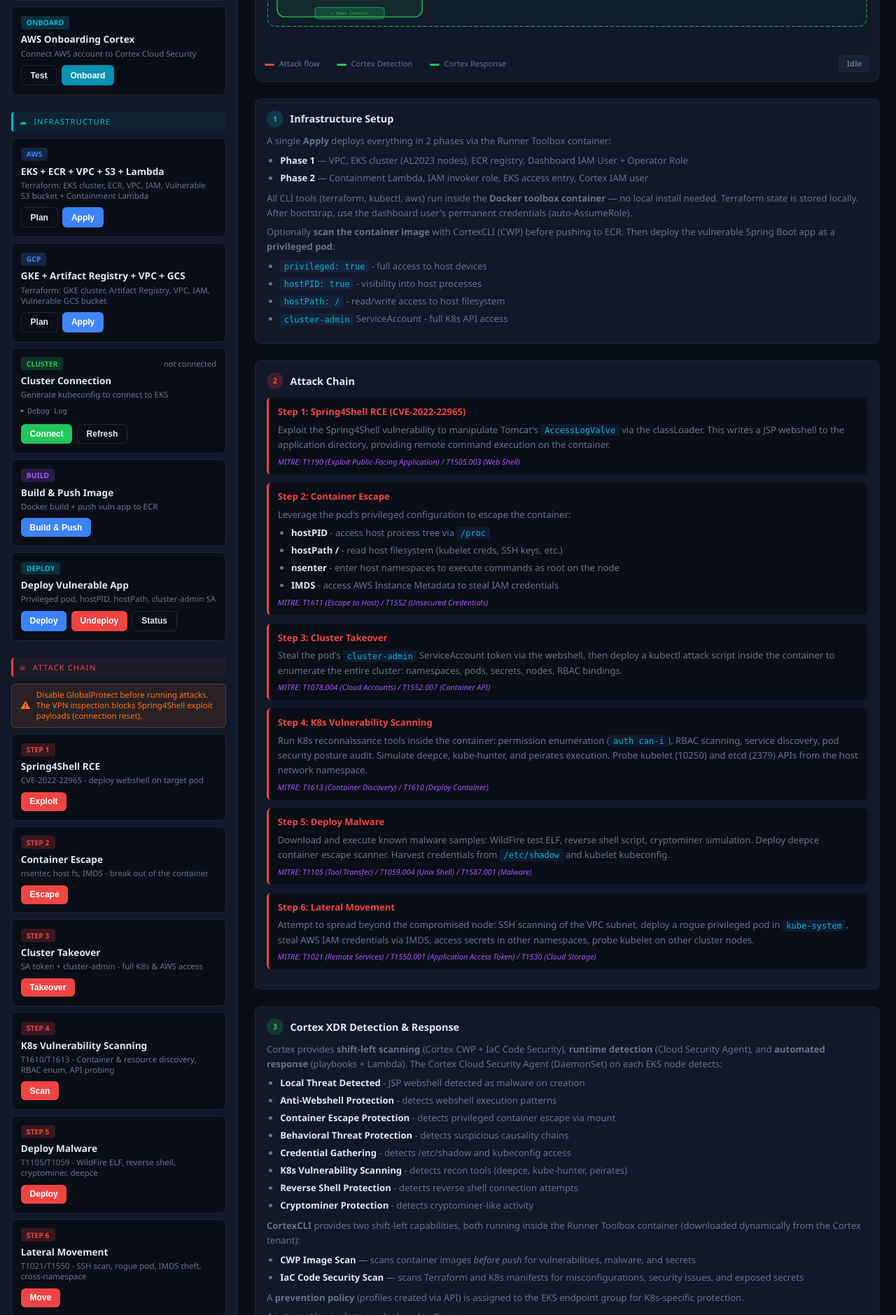
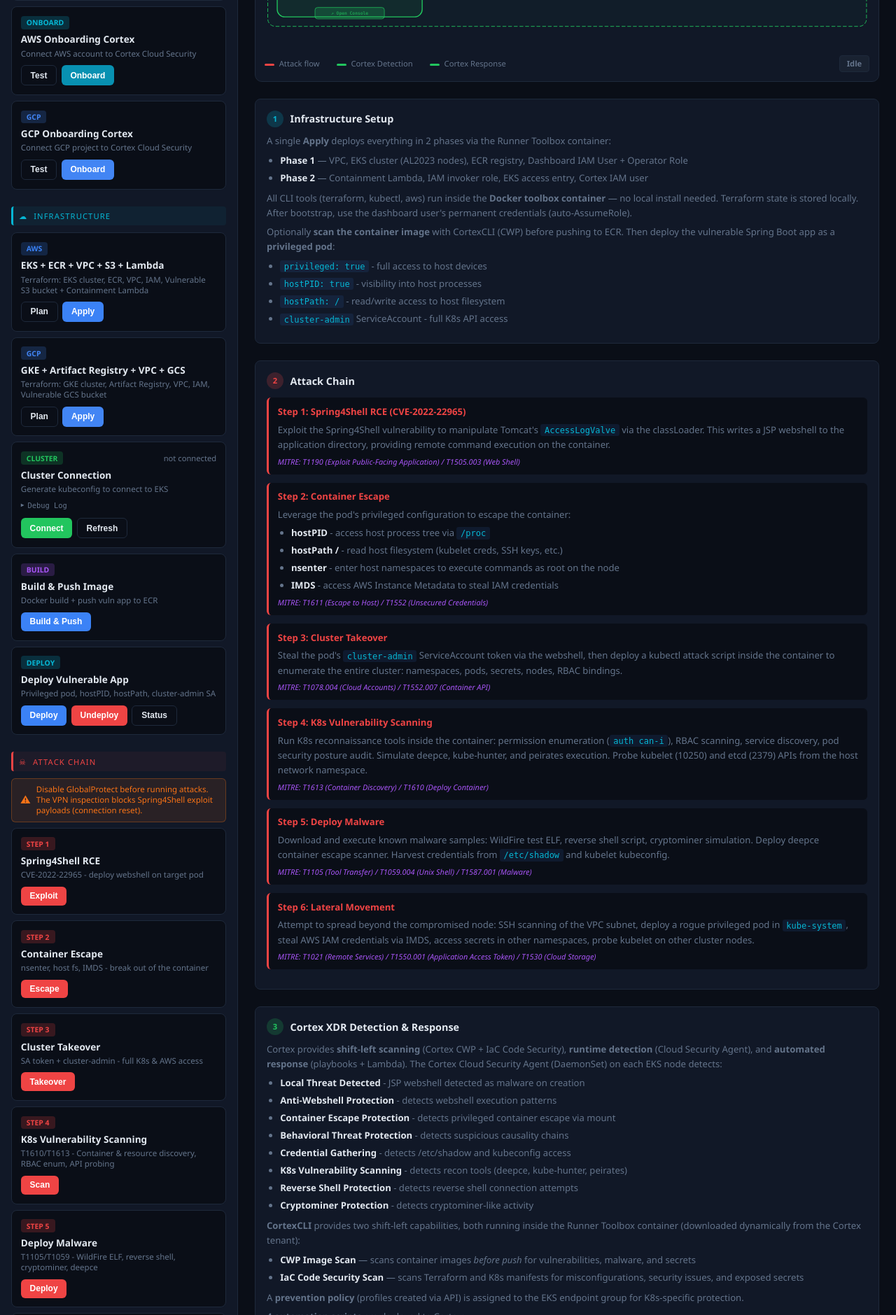
Before and after one commit to cortex-cloud-demo/K8s-Container-Escape-Demo, a Flask app: page / in a window 1280 px wide. Shown: the part 764-2643 px from the top of the page at 70% size. Run offline with Flask 3, Linux system fonts and the light colour scheme; some libraries are stand-ins or nearby versions.

Commit message:
GCP Cortex Onboarding

```diff
--- a/dashboard/app.py
+++ b/dashboard/app.py
@@ -3728,6 +3728,270 @@
     return jsonify({"status": "ok", "task_id": task_id})
 
 
+# ─── GCP Onboarding ───────────────────────────────────────────────────────────
+
+
+@app.route("/api/onboarding/gcp/status", methods=["GET"])
+def onboarding_gcp_status():
+    """Check if the current GCP project is already onboarded in Cortex Cloud."""
+    if not cortex_settings.get("api_key"):
+        return jsonify({"status": "error", "message": "Cortex credentials not configured."}), 400
+
+    project_id = gcp_credentials.get("project_id", "")
+    if not project_id:
+        return jsonify({"status": "error", "message": "GCP project_id not configured. Add GCP credentials first."}), 400
+
+    list_payload = {
+        "request_data": {
+            "filter_data": {
+                "sort": [{"FIELD": "STATUS", "ORDER": "DESC"}],
+                "paging": {"from": 0, "to": 50},
+                "filter": {
+                    "AND": [
+                        {"SEARCH_FIELD": "CLOUD_PROVIDER", "SEARCH_TYPE": "EQ", "SEARCH_VALUE": "GCP"}
+                    ]
+                },
+            }
+        }
+    }
+    list_result, list_code = cortex_json_request("/public_api/v1/cloud_onboarding/get_instances", list_payload)
+    if list_code != 200:
+        return jsonify(list_result), list_code
+
+    try:
+        instances = json.loads(list_result.get("response", "{}")).get("reply", {}).get("DATA", [])
+    except Exception:
+        return jsonify({"status": "error", "message": "Failed to parse get_instances response."}), 500
+
+    matched_instance = None
+    matched_account = None
+
+    for inst in instances:
+        inst_id = inst.get("instance_id", "")
+        if not inst_id:
+            continue
+
+        accounts_payload = {
+            "request_data": {
+                "instance_id": inst_id,
+                "filter_data": {
+                    "sort": [{"FIELD": "STATUS", "ORDER": "DESC"}],
+                    "paging": {"from": 0, "to": 50},
+                    "filter": {
+                        "AND": [
+                            {"SEARCH_FIELD": "CLOUD_ACCOUNT_ID", "SEARCH_TYPE": "EQ", "SEARCH_VALUE": project_id}
+                        ]
+                    },
+                },
+            }
+        }
+        acc_result, acc_code = cortex_json_request("/public_api/v1/cloud_onboarding/get_accounts", accounts_payload)
+        if acc_code != 200:
+            continue
+        try:
+            accounts_data = json.loads(acc_result.get("response", "{}")).get("reply", {}).get("DATA", [])
+        except Exception:
+            continue
+
+        if accounts_data:
+            matched_instance = inst
+            matched_account = accounts_data[0]
+            break
+
+    return jsonify({
+        "status": "ok",
+        "project_id": project_id,
+        "onboarded": matched_instance is not None,
+        "instance": matched_instance,
+        "account": matched_account,
+        "total_gcp_instances": len(instances),
+    })
+
+
+@app.route("/api/onboarding/gcp", methods=["POST"])
+def onboarding_gcp():
+    """Onboard GCP project to Cortex Cloud Security.
+
+    Calls create_instance_template, downloads the Terraform template, and
+    applies it inside the toolbox container (which already has GCP credentials).
+    """
+    if not cortex_settings.get("api_key"):
+        return jsonify({"status": "error", "message": "Cortex credentials not configured."}), 400
+
+    project_id = gcp_credentials.get("project_id", "")
+    region = gcp_credentials.get("region") or "europe-west1"
+
+    if not project_id:
+        return jsonify({"status": "error", "message": "GCP project_id not configured. Add GCP credentials first."}), 400
+
+    instance_name = f"GCP-{project_id}"
+
+    payload = {
+        "request_data": {
+            "scope": "ACCOUNT",
+            "scan_mode": "MANAGED",
+            "instance_name": instance_name,
+            "cloud_provider": "GCP",
+            "cloud_partition": "COMMERCIAL",
+            "custom_resources_tags": [],
+            "collection_configuration": {
+                "audit_logs": {
+                    "enabled": True,
+                    "collection_method": "AUTOMATED",
+                }
+            },
+            "scope_modifications": {
+                "regions": {"enabled": False},
+            },
+            "additional_capabilities": {
+                "xsiam_analytics": True,
+                "data_security_posture_management": True,
+                "registry_scanning": True,
+                "registry_scanning_options": {"type": "GCR"},
+                "serverless_scanning": True,
+                "agentless_disk_scanning": True,
+            },
+        }
+    }
+
+    result, status_code = cortex_json_request(
+        "/public_api/v1/cloud_onboarding/create_instance_template", payload
+    )
+
+    if status_code != 200:
+        return jsonify(result), status_code
+
+    raw_response = result.get("response", "{}")
+    try:
+        resp_data = json.loads(raw_response)
+        reply = resp_data.get("reply", {})
+        automated = reply.get("automated", {})
+        manual = reply.get("manual", {})
+        template_url = (
+            automated.get("link") or
+            manual.get("TF") or
+            manual.get("link") or
+            reply.get("link") or ""
+        )
+        tracking_guid = (
+            automated.get("tracking_guid") or
+            manual.get("tracking_guid") or
+            reply.get("tracking_guid") or ""
+        )
+    except Exception as e:
+        return jsonify({"status": "error", "message": f"Failed to parse Cortex API response: {e}", "raw": raw_response[:2000]}), 500
+
+    if not template_url:
+        return jsonify({
+            "status": "error",
+            "message": "Cortex API returned no template link.",
+            "raw": raw_response[:2000],
+        }), 500
+
+    work_dir = "/tmp/cortex-gcp-onboarding"
+    apis_dir = "/tmp/cortex-gcp-enable-apis"
+
+    script = f"""set -e
+echo "=========================================================="
+echo "  Cortex Cloud Onboarding — GCP"
+echo "=========================================================="
+echo "Project  : {project_id}"
+echo "Region   : {region}"
+echo "Tracking : {tracking_guid}"
+echo ""
+
+echo "=========================================================="
+echo "  STEP 0: Enable required GCP APIs"
+echo "=========================================================="
+rm -rf {apis_dir}
+mkdir -p {apis_dir}
+cat > {apis_dir}/main.tf << 'TFEOF'
+terraform {{
+  required_providers {{
+    google = {{
+      source  = "hashicorp/google"
+      version = "~> 6.0"
+    }}
+  }}
+}}
+variable "project_id" {{ type = string }}
+resource "google_project_service" "apis" {{
+  for_each = toset([
+    "logging.googleapis.com",
+    "pubsub.googleapis.com",
+    "iam.googleapis.com",
+    "cloudresourcemanager.googleapis.com",
+    "compute.googleapis.com",
+    "cloudfunctions.googleapis.com",
+    "artifactregistry.googleapis.com",
+    "container.googleapis.com",
+    "cloudkms.googleapis.com",
+    "sqladmin.googleapis.com",
+    "storage.googleapis.com",
+  ])
+  project            = var.project_id
+  service            = each.value
+  disable_on_destroy = false
+}}
+TFEOF
+cd {apis_dir}
+terraform init -input=false -no-color
+terraform apply -var="project_id={project_id}" -auto-approve -no-color
+echo "  APIs enabled. Waiting 15s for propagation..."
+sleep 15
+echo ""
+
+echo "==> Downloading Cortex GCP onboarding template..."
+mkdir -p {work_dir}
+cd {work_dir}
+
+curl -sfL -o template.tar.gz "{template_url}"
+echo "  Download complete."
+echo ""
+
+echo "==> Extracting template (tar.gz)..."
+tar -xzvf template.tar.gz
+rm template.tar.gz
+echo "  (Existing terraform state preserved if present)"
+echo ""
+
+echo "==> Template contents:"
+ls -la
+echo ""
+
+echo "=========================================================="
+echo "  Running: terraform init"
+echo "=========================================================="
+terraform init -input=false
+
+echo ""
+echo "=========================================================="
+echo "  Running: terraform apply --var-file=template_params.tfvars"
+echo "=========================================================="
+if [ -f template_params.tfvars ]; then
+  terraform apply --var-file=template_params.tfvars -var="project_id={project_id}" -auto-approve -no-color
+else
+  echo "  Warning: template_params.tfvars not found — applying without var file"
+  terraform apply -var="project_id={project_id}" -auto-approve -no-color
+fi
+
+echo ""
+echo "=========================================================="
+echo "  [OK] GCP Onboarding complete"
+echo "=========================================================="
+echo "Project {project_id} is now connected to Cortex Cloud."
+echo "Initial discovery scan has started — assets visible in Cortex shortly."
+echo "Click 'Test' to verify the connection."
+"""
+
+    task_id = create_task(
+        name="GCP Onboarding — Cortex Cloud Security",
+        command=script,
+        use_toolbox=True,
+    )
+    return jsonify({"status": "ok", "task_id": task_id, "template_url": template_url})
+
+
 @app.route("/api/tasks/<task_id>", methods=["GET"])
 def get_task(task_id):
     task = tasks.get(task_id)
--- a/dashboard/templates/index.html
+++ b/dashboard/templates/index.html
@@ -163,6 +163,19 @@
                 <div class="step-actions">
                     <button class="btn btn-ghost" onclick="testAwsOnboarding()">Test</button>
                     <button class="btn btn-onboard" onclick="runAwsOnboarding()">Onboard</button>
+                </div>
+            </div>
+
+            <div class="step-card" id="card-gcp-onboarding-settings">
+                <div class="step-header">
+                    <span class="step-number gcp">GCP</span>
+                    <span class="step-status" id="gcp-onboarding-status"></span>
+                </div>
+                <div class="step-name">GCP Onboarding Cortex</div>
+                <div class="step-desc">Connect GCP project to Cortex Cloud Security</div>
+                <div class="step-actions">
+                    <button class="btn btn-ghost" onclick="testGcpOnboarding()">Test</button>
+                    <button class="btn btn-gcp" onclick="runGcpOnboarding()">Onboard</button>
                 </div>
             </div>
         </div>
```
Also changed, not shown: dashboard/static/js/app.js.
